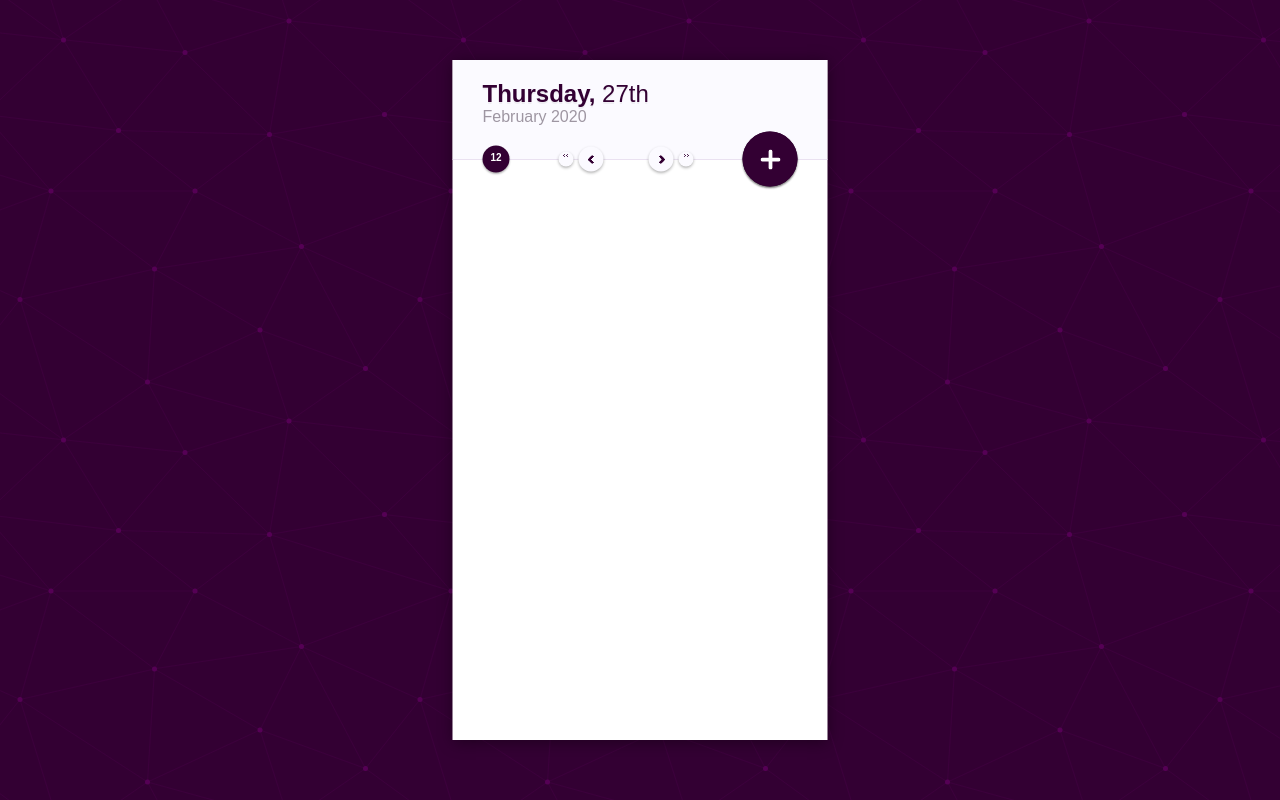
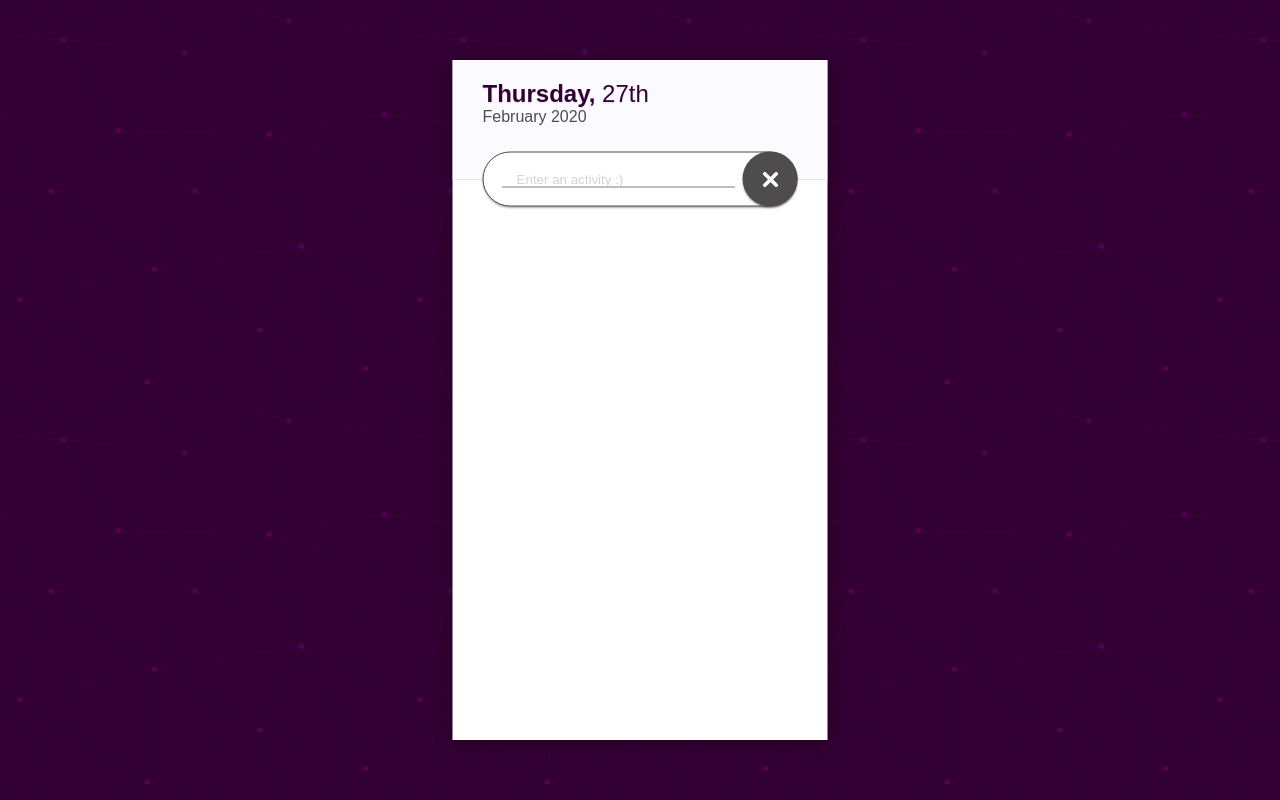
Before and after one commit to Taiwonator/React-Todolist, a React app: page / in a window 1280 px wide. Both pictures are taken after a click on the button 770 px from the left and 159 px from the top of the page. Built offline with nearby package versions, Linux system fonts and the light colour scheme; a web font is replaced by a local one.

Commit message:
Added button functionality

```diff
--- a/src/components/NoteButton.js
+++ b/src/components/NoteButton.js
@@ -1,8 +1,14 @@
 import React, {Component} from 'react';
 
-const NoteButton = () => (
-    <div className='noteButtonContainer'>
-        <button className='noteButton'>
+const NoteButton = (props) => {
+
+    const foo = () => {
+        console.log("Hello");
+    }
+
+    return(
+        <div className={`noteButtonContainer ${props.classStates.EMPTY_INPUT && props.classStates.ADDING_NOTE ? 'emptyInput' : ''}`}>
+            <button className='noteButton' onClick={props.classStates.EMPTY_INPUT ? props.toggleAddingNote : console.log("ADD NOTE")}>
                 <svg id="Layer_1" data-name="Layer 1" xmlns="http://www.w3.org/2000/svg" viewBox="0 0 16 16">
                     <title>Untitled-2</title>
                     <path id="Rectangle_4" data-name="Rectangle 4" className="cls-1" d="M290,421h0a1.5,1.5,0,0,1,1.5-1.5h13A1.5,1.5,0,0,1,306,421h0a1.5,1.5,0,0,1-1.5,1.5h-13A1.5,1.5,0,0,1,290,421Z" transform="translate(-290 -413)"></path>
@@ -10,9 +16,12 @@ const NoteButton = () => (
                 </svg>
             </button>
             <div className='inputBox'>
-            <input />
+                <input placeholder='Enter an activity :)' onChange={foo}/>
             </div>
         </div>
     )
+};
+
+
 
 export default NoteButton;
--- a/src/components/PhoneBody.js
+++ b/src/components/PhoneBody.js
@@ -2,11 +2,39 @@ import React, {Component} from 'react';
 import TopBar from '../components/TopBar';
 import NoteBody from '../components/NoteBody';
 
-const PhoneBody = () => (
-    <div className='phoneBody'>
-        <TopBar />
-        <NoteBody />
-    </div>
-);
+class PhoneBody extends Component {
+
+    constructor() {
+        super();
+        this.state = {
+            class_states: {
+                EMPTY_INPUT: true,
+                ADDING_NOTE: false
+            },
+
+            user_input: ''
+        }
+    }
+
+    noteButtonClick = () => {
+            this.setState(prevState => ({
+                class_states: {
+                    ...this.state.class_states,
+                    ADDING_NOTE: !prevState.class_states.ADDING_NOTE
+                }
+            })
+        )
+        setTimeout(() => console.log(`ADDING_NOTE: ${this.state.class_states.ADDING_NOTE}`), 1);
+    }
+
+    render() {
+        return(
+            <div className='phoneBody'>
+                <TopBar classStates={this.state.class_states} toggleAddingNote={this.noteButtonClick}/>
+                <NoteBody />
+            </div>
+        )
+    }
+}
 
 export default PhoneBody;
--- a/src/components/TopBar.js
+++ b/src/components/TopBar.js
@@ -2,10 +2,11 @@ import React, {Component} from 'react';
 import TopBarText from '../components/TopBarText';
 import Widgets from '../components/Widgets';
 
-const TopBar = () => (
-    <div className='topBar'>
+
+const TopBar = (props) => (
+    <div className={`topBar ${props.classStates.ADDING_NOTE ? 'addNote' : ''}`}>
         <TopBarText />
-        <Widgets />
+        <Widgets classStates={props.classStates} toggleAddingNote={props.toggleAddingNote}/>
     </div>
 )
 
--- a/src/components/Widgets.js
+++ b/src/components/Widgets.js
@@ -3,20 +3,13 @@ import NoteCounter from '../components/NoteCounter';
 import ArrowButtons from '../components/ArrowButtons';
 import NoteButton from '../components/NoteButton';
 
-class Widgets extends Component {
-    constructor () {
-        super();
-    }
+const Widgets = (props) => (
+    <div className='widgets'>
+        <NoteCounter />
+        <ArrowButtons />
+        <NoteButton classStates={props.classStates} toggleAddingNote={props.toggleAddingNote}/>
+    </div>
+)
 
-    render() {
-        return (
-            <div className='widgets'>
-                <NoteCounter />
-                <ArrowButtons />
-                <NoteButton />
-            </div>
-        )
-    }
-}
 
 export default Widgets;
--- a/src/styles/index.scss
+++ b/src/styles/index.scss
@@ -1,7 +1,9 @@
 @import url("https://use.typekit.net/rjp3ykw.css");
 
 $main_color: #330033;
+$main_color_light: rgba(51, 0, 51, .95);
 $main_font: noto-sans, sans-serif;
+$grey: #4e4c4c;
 
 @mixin for-phone {
     @media (max-width: 444px) {
@@ -15,9 +17,25 @@ $main_font: noto-sans, sans-serif;
     font-family: $main_font;
 }
 
+a {
+    text-decoration: none;
+}
+
 button {
     border: none;
     outline: none;
+}
+
+textarea:focus, input:focus{
+    outline: none;
+}
+
+input::selection {
+    background-color: #EAE1F1;
+}
+
+input::placeholder {
+    color: lightgrey;
 }
 
 .cls-1 {
@@ -74,7 +92,7 @@ body {
                 h3 {
                     font-size: 16px;
                     font-weight: 500;
-                    color: #9e96a2;
+                    color: $grey;
 
                     span {
                         font-weight: 300;
@@ -274,7 +292,82 @@ body {
                     }
                 }
 
+                .emptyInput {
+
+                    .noteButton {
+                        background: $grey !important;
+
+                        &:hover {
+                            background-color: $grey;
+                        }
+
+                        &:active {
+                            filter: unset;
+                        }
+                    }
+
+                    .inputBox {
+                        border-color: $grey !important;
+
+                        input {
+                            border-color: rgba(118, 118, 118, .95) !important;
+                        }
+                    }
+
+                    svg {
+                        transform: translate(-50%, -50%) rotate(45deg) !important;
+                    }
+
+                }
+
             }
+        }
+
+        .addNote {
+            height: 120px;
+            margin-bottom: 10px;
+
+            .widgets {
+                justify-content: flex-end;
+
+                .noteCounter {
+                    opacity: 0;
+                    display: none;
+                }
+
+                .arrowButtons {
+                    opacity: 0;
+                    display: none;
+                }
+
+                .noteButtonContainer {
+                    position: relative;
+                    // left: -22px;
+                    z-index: 1;
+
+                    .inputBox {
+                        width: 315px;
+
+                        @include for-phone() {
+                            width: 250px;
+                        }
+
+                        input {
+                            width: calc(100% - 80px);
+                            padding: 0 15px;
+                            position: absolute;
+                            left: 43%;
+                            top: 50%;
+                            transform: translate(-50%, -50%);
+                            border: none;
+                            border-bottom: solid $main_color_light .25px;
+                            color: #82829C;
+                            display: block;
+                        }
+                    }
+                }
+            }
+
         }
     }
 
```
Lines whose indentation alone changed are shown as unchanged.
